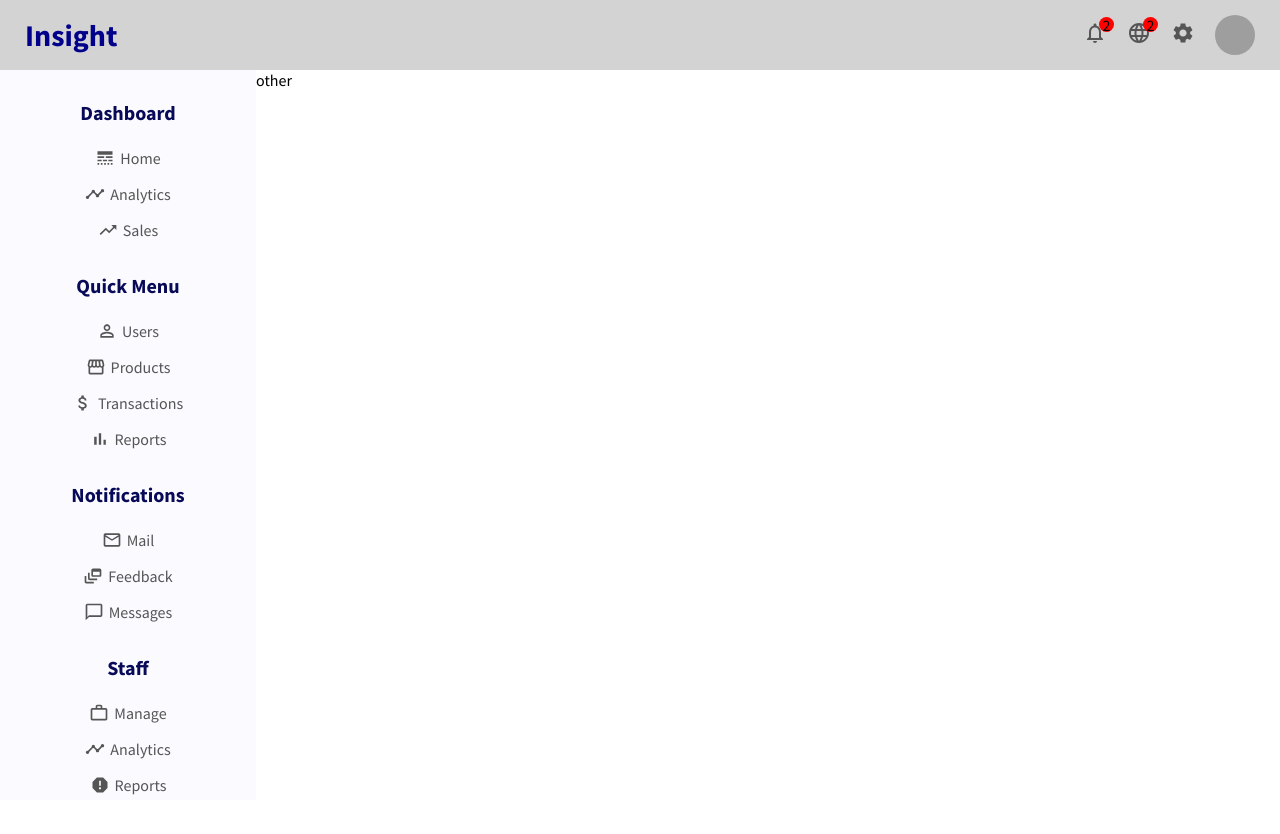
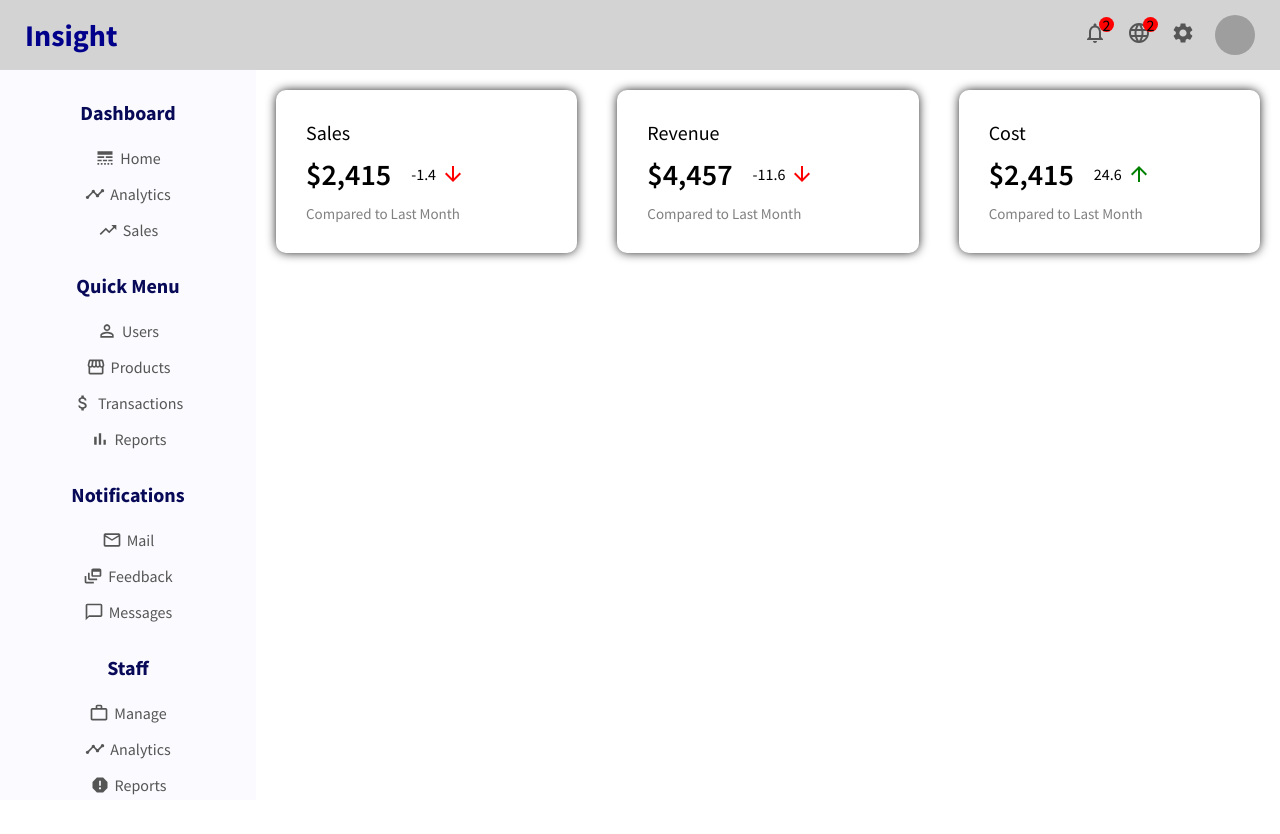
Before and after one commit to SBhat35/admin_dashboard, a React (Create React App) app: page / in a window 1280 px wide. Shown: the top 834 px of the page. Built offline with nearby package versions, Linux system fonts and the light colour scheme; grey boxes are pictures that could not be loaded.

Commit message:
card items

```diff
--- a/src/App.js
+++ b/src/App.js
@@ -1,5 +1,6 @@
 import Sidebar from './components/sidebar/Sidebar';
 import Topbar from './components/topbar/Topbar';
+import Home from './pages/home/Home';
 import './App.css';
 
 function App() {
@@ -8,7 +9,7 @@ function App() {
       <Topbar></Topbar>
       <div className="container">
         <Sidebar />
-        <div className="others">other</div>
+        <Home />
       </div>
     </div>
   );
--- /dev/null
+++ b/src/components/featuredInfo/FeaturedInfo.jsx
@@ -0,0 +1,33 @@
+import './featuredInfo.css'
+import { ArrowDownward,ArrowUpward } from '@material-ui/icons'
+
+export default function FeaturedInfo() {
+  return (
+    <div className='featured'>
+      <div className="featuredItem">
+        <span className="featuredTitle">Sales</span>
+        <div className="featuredMoneyContainer">
+          <span className="featureMoney">$2,415</span>
+          <span className="featuredMoneyRate">-1.4 <ArrowDownward className="featuredIcon negative" /></span>
+        </div>
+        <span className="featuredSub">Compared to Last Month</span>
+      </div>
+      <div className="featuredItem">
+        <span className="featuredTitle">Revenue</span>
+        <div className="featuredMoneyContainer">
+          <span className="featureMoney">$4,457</span>
+          <span className="featuredMoneyRate">-11.6 <ArrowDownward className="featuredIcon negative" /></span>
+        </div>
+        <span className="featuredSub">Compared to Last Month</span>
+      </div>
+      <div className="featuredItem">
+        <span className="featuredTitle">Cost</span>
+        <div className="featuredMoneyContainer">
+          <span className="featureMoney">$2,415</span>
+          <span className="featuredMoneyRate">24.6 <ArrowUpward className="featuredIcon positive"/></span>
+        </div>
+        <span className="featuredSub">Compared to Last Month</span>
+      </div>
+    </div>
+  )
+}
--- /dev/null
+++ b/src/components/featuredInfo/featuredInfo.css
@@ -0,0 +1,50 @@
+.featured{
+  width: 100%;
+  display: flex;
+  justify-content: space-between
+}
+
+.featuredItem{
+  flex: 1;
+  margin: 20px 20px;
+  padding: 30px;
+  border-radius: 10px;
+  cursor: pointer;
+  -webkit-box-shadow: 0px 0px 11px -1px #000000;
+box-shadow: 0px 0px 11px -1px #000000;
+}
+
+.featuredTitle{
+  font-size: 20px;
+}
+
+.featuredMoneyContainer{
+  margin: 10px 0px;
+  display: flex;
+  align-items: center;
+}
+
+.featureMoney{
+  font-size: 30px;
+  font-weight: 600
+}
+
+.featuredMoneyRate{
+  display: flex;
+  align-items: center;
+  margin-left: 20px
+}
+.featuredIcon{
+  font-size: 14;
+  margin-left: 5px;
+  color: green;
+}
+
+.featuredIcon.negative{
+  color: red
+}
+
+.featuredSub{
+  font-size: 15px;
+  color: grey
+}
--- /dev/null
+++ b/src/pages/home/Home.jsx
@@ -0,0 +1,10 @@
+import FeaturedInfo from '../../components/featuredInfo/FeaturedInfo'
+import './home.css'
+
+export default function Home() {
+  return (
+    <div className="home">
+      <FeaturedInfo/>
+    </div>
+  )
+}
--- /dev/null
+++ b/src/pages/home/home.css
@@ -0,0 +1,3 @@
+.home{
+  flex: 4
+}
```
